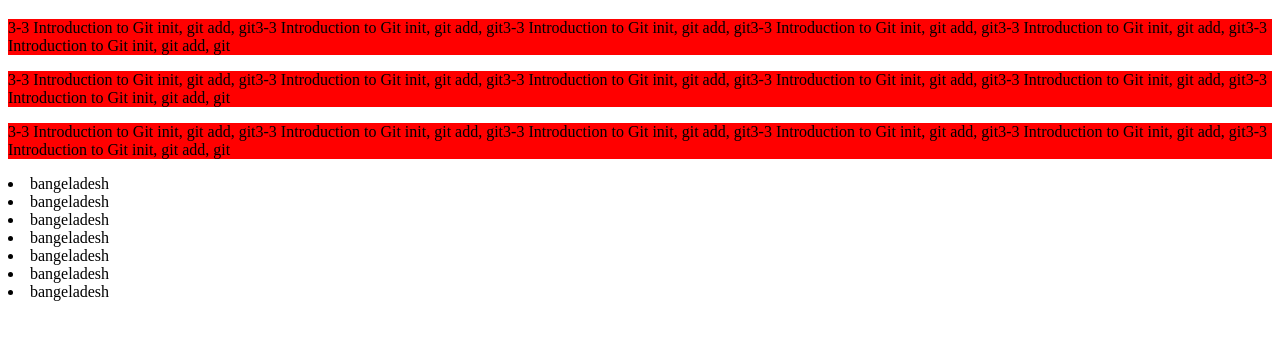
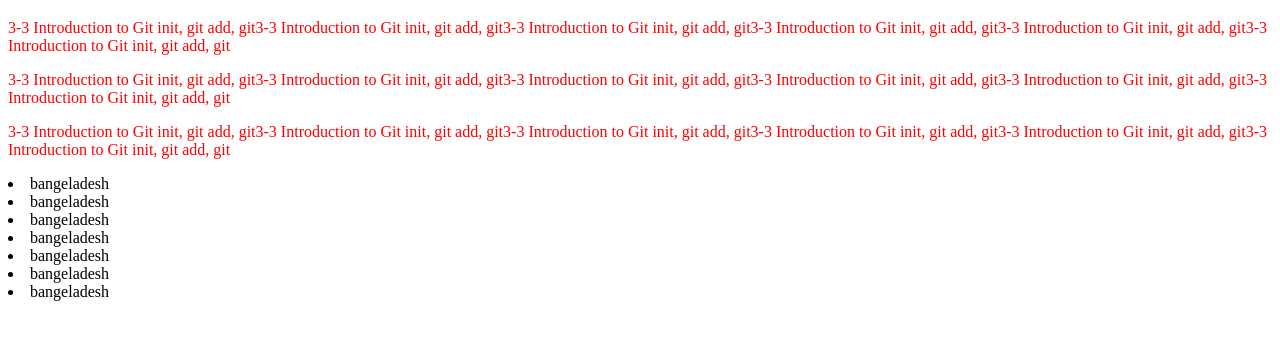
Before and after one commit to sksakibhossen/my-new-projects, a plain HTML site: page index.html in a window 1280 px wide. Shown: the part 249-588 px from the top of the page. Drawn offline with Linux system fonts and the light colour scheme; files that its build step writes are made by us from their sources.

Commit message:
added style

```diff
--- a/style.css/style.css
+++ b/style.css/style.css
@@ -1,3 +1,3 @@
 p{
-    background-color: red;
+    color: red;
 }
```
